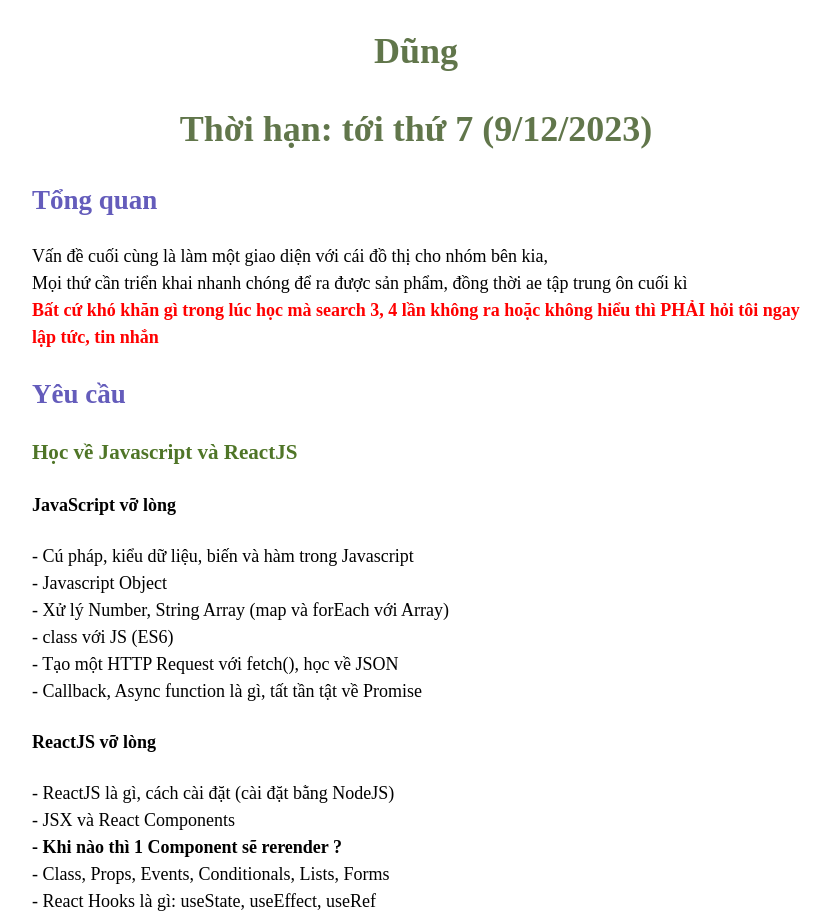
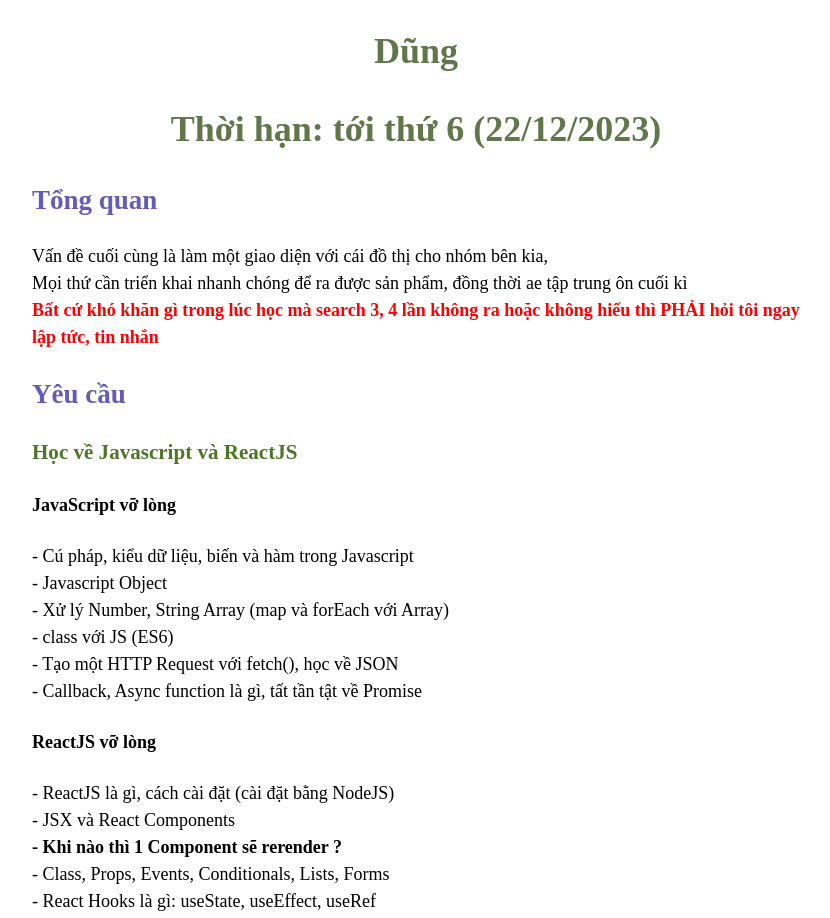
Before and after one commit to sonnt0201/document, a plain HTML site: page dung/index.html in a window 1280 px wide. Shown: the top 918 px of the page, without its empty margins (224-1054 px from the left). Drawn offline with nearby package versions, Linux system fonts and the light colour scheme.

Commit message:
fix deadline

```diff
--- a/dung/index.html
+++ b/dung/index.html
@@ -23,7 +23,7 @@
       <div class="index"></div>
       <div class="content">
         <h1>Dũng</h1>
-        <h1>Thời hạn: tới thứ 7 (9/12/2023)</h1>
+        <h1>Thời hạn: tới thứ 6 (22/12/2023)</h1>
 
         <div class="abstract">
           <h2>Tổng quan</h2>
```
